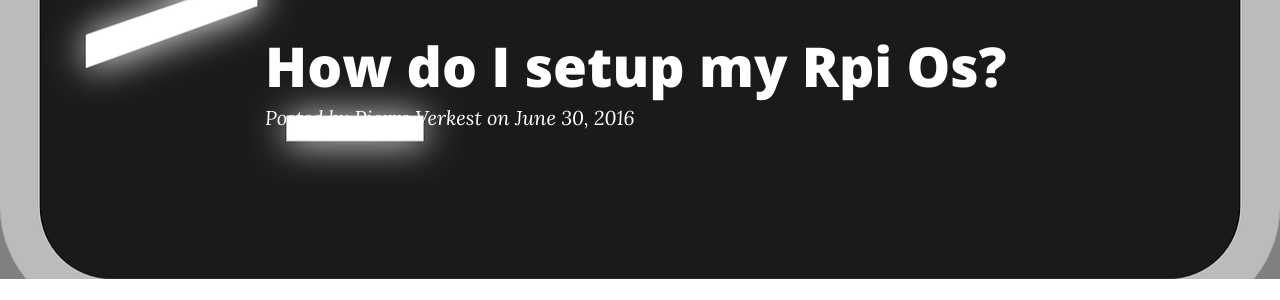
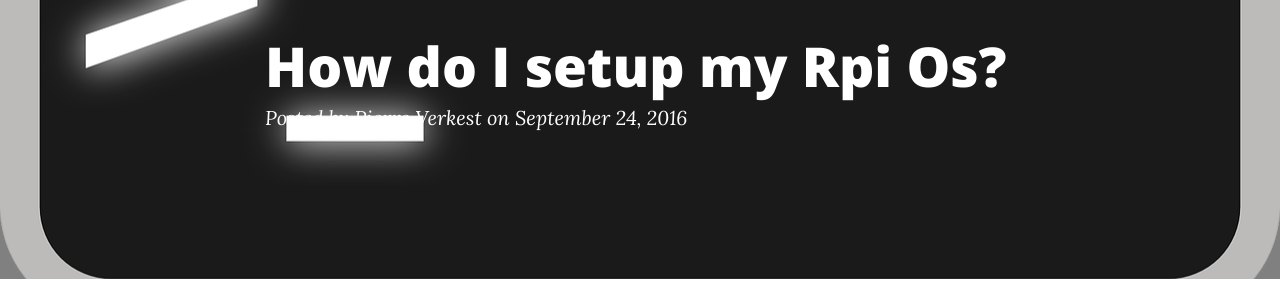
Before and after one commit to petrus-v/petrus-v.github.io, a Jekyll site: the page built from _posts/2016-09-24-rpi-flash-sdcard-os-install.markdown, in a window 1280 px wide and 900 px high. Shown: the part 134-434 px from the top of the window. Built offline with Jekyll 4.4.1, drawn with Linux system fonts in a browser that asks for light colours; nearby versions of some CDN libraries.

Commit message:
fix blog post date

```diff
--- a/_posts/2016-09-24-rpi-flash-sdcard-os-install.markdown
+++ b/_posts/2016-09-24-rpi-flash-sdcard-os-install.markdown
@@ -1,7 +1,7 @@
 ---
 layout:     post
 title:      "How do I setup my Rpi Os?"
-date:       "2016-06-30"
+date:       "2016-09-24"
 author:     "Pierre Verkest"
 header-img: "img/bash.png"
 ---
```
